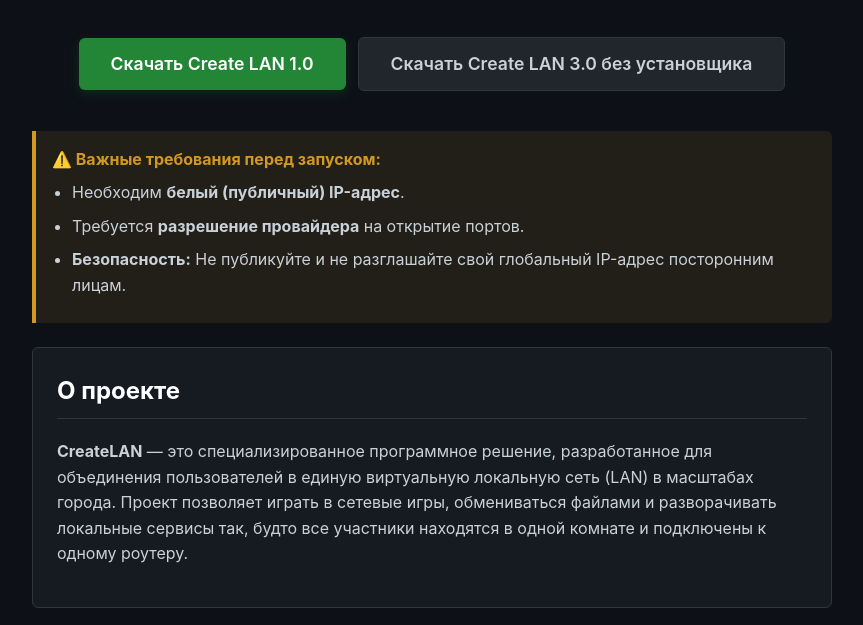
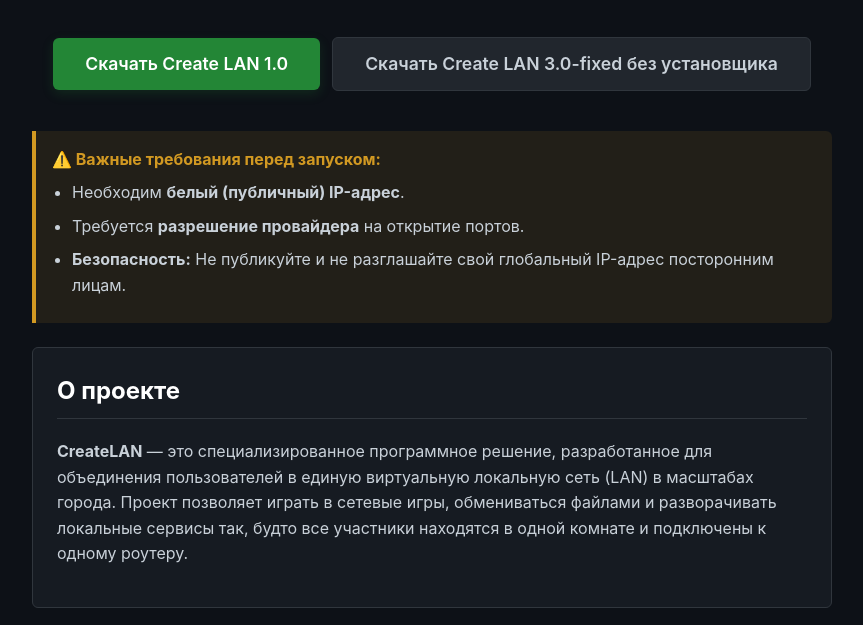
Before and after one commit to Denis72623/CreateLAN, a plain HTML site: page index.html in a window 1280 px wide. Shown: the part 175-800 px from the top of the page, without its empty margins (208-1071 px from the left). Drawn offline with Linux system fonts and the light colour scheme.

Commit message:
Fix download links and update content in index.html
Updated download links for Create LAN versions and fixed minor formatting issues.

```diff
--- a/index.html
+++ b/index.html
@@ -166,7 +166,7 @@
 
         <div class="cta-group">
             <a href="https://denis72623.github.io/CreateLAN/CREATELANSETUP.exe" class="btn btn-primary">Скачать Create LAN 1.0</a>
-            <a href="https://github.com/Denis72623/CreateLAN/releases/download/3.0/CreateLAN.7z" class="btn btn-secondary">Скачать Create LAN 3.0 без установщика</a>
+            <a href="https://github.com/Denis72623/CreateLAN/releases/download/3.0-fixed/CreateLAN.7z" class="btn btn-secondary">Скачать Create LAN 3.0-fixed без установщика</a>
         </div>
 
         <div class="warning-box">
```
